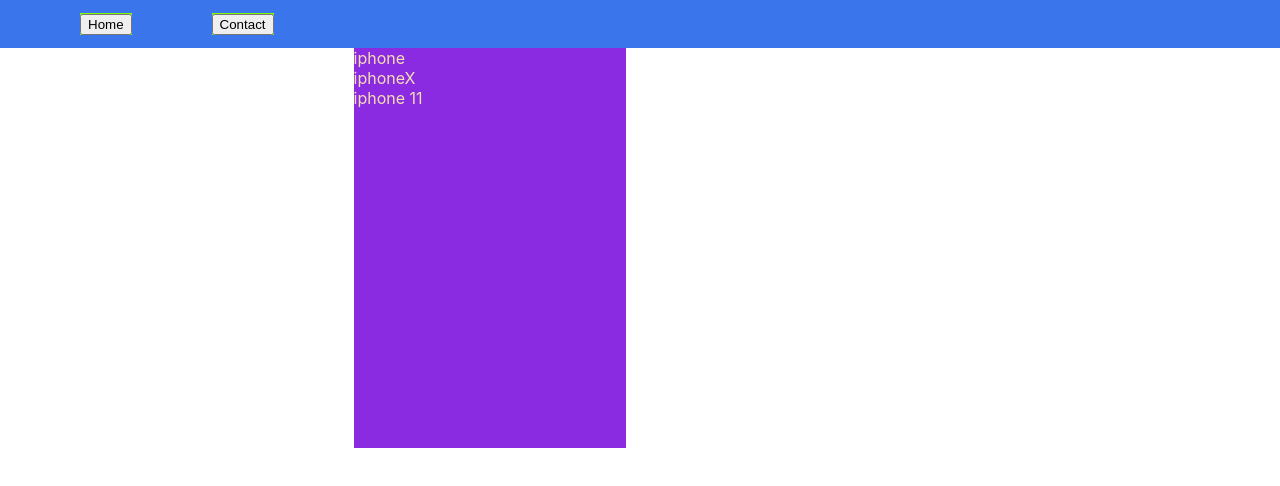
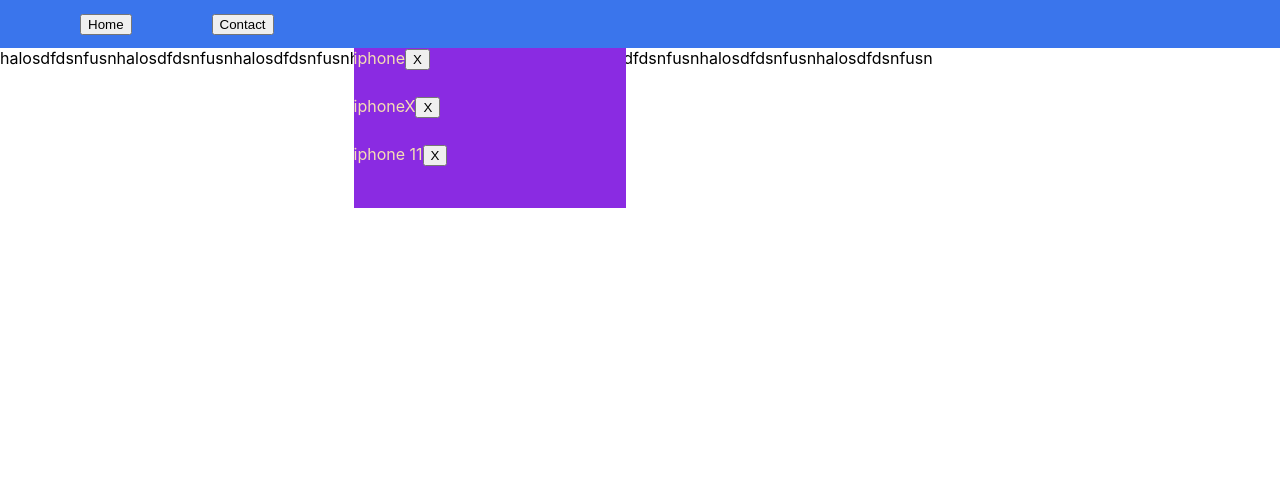
Before and after one commit to Xoviec/shop-app, a React (Create React App) app: page /contact in a window 1280 px wide. Shown: the top 486 px of the page. Built offline with nearby package versions, Linux system fonts and the light colour scheme; no server answers.

Commit message:
working cart

```diff
--- a/src/App.jsx
+++ b/src/App.jsx
@@ -31,7 +31,7 @@
     <div className="App">
       <div>
         {/* <CartItemsContainer/> */}
-        <AddCartItem title={'eesadas'}/>
+        {/* <AddCartItem title={'eesadas'}/> */}
       </div>
       {
         products ?
--- a/src/Main.jsx
+++ b/src/Main.jsx
@@ -5,6 +5,7 @@
 import { Navbar } from "./components/navbar"
 import { Product } from "./components/product"
 import { Contact } from "./components/contact"
+import './index.css';
 
 
 export const Main = () =>{
@@ -20,12 +21,19 @@
 
 
     return(
+        <>
+        <Navbar/>
+        <div className='container'>
             <Routes>
                 <Route path='/' element={<App output={output}/>}/>
                 <Route path='/contact' element={<Contact/>}/>
                 {/* <Route path='/users' element={<Users data={data} handleAddData={addData}/>}/> */}
                 <Route path='/:id' element={<Product output={output}/>}/>
             </Routes>
+        </div>
+
+        </>
+
 
     )
 }
--- a/src/app/cartItems/components/AddCartItem.js
+++ b/src/app/cartItems/components/AddCartItem.js
@@ -8,10 +8,6 @@
     const itemInput = React.createRef()
 
     const addItem = (e) =>{
-        // e.preventDefault()
-        // console.log(e.target.value)
-        // console.log(props.add('elo'))
-        // console.log(cartActions)
         props.add(e.target.value)
     }
 
--- a/src/app/cartItems/components/CartItemsContainer.js
+++ b/src/app/cartItems/components/CartItemsContainer.js
@@ -1,6 +1,7 @@
 import React, { useLayoutEffect } from "react";
 import { connect } from "react-redux";
 import cartReducer, { cartTypes } from "../duck";
+import DeleteItem from "./DeleteItem";
 
 const CartItemsContainer = (props) =>{
 
@@ -9,8 +10,9 @@
         <div>
         {
             props.items.list.map(item=>
-                <div>
+                <div className="cart-item">
                     {item}
+                    <DeleteItem id={item}/>
                 </div>
             )
         }
--- /dev/null
+++ b/src/app/cartItems/components/DeleteItem.js
@@ -0,0 +1,26 @@
+import React from "react"
+import { connect } from "react-redux"
+import actions from "../duck/actions"
+import { cartActions } from "../duck"
+
+export const DeleteItem = (props) =>{
+
+    const itemInput = React.createRef()
+
+    const deleteItem = (e) =>{
+        props.delete(e.target.value)
+    }
+
+    return(
+        <button onClick={deleteItem} value={props.id} >
+            X
+        </button>
+
+    )
+}
+
+const mapDispatchToProps = dispatch =>({
+    delete: cartItem => dispatch(actions.deleteItem(cartItem))
+})
+
+export default connect(null, mapDispatchToProps)(DeleteItem)
--- a/src/app/cartItems/duck/actions.js
+++ b/src/app/cartItems/duck/actions.js
@@ -9,7 +9,12 @@
     type: types.RESET_CART, item
 })
 
+const deleteItem = item => ({
+    type: types.DELETE_ITEM, item
+})
+
 export default {
     add,
-    reset
+    reset,
+    deleteItem
 }
--- a/src/app/cartItems/duck/reducers.js
+++ b/src/app/cartItems/duck/reducers.js
@@ -10,6 +10,9 @@
     ]
 }
 
+
+
+
 const cartReducer = (state = INITIAL_STATE, action) => {
     switch (action.type){
       case types.ADD_ITEM:
@@ -20,9 +23,13 @@
         return{
           ...state, list: []
         }
+      case types.DELETE_ITEM:
+        return{
+          ...state, list:[...state.list.filter((item)=> action.item !== item)]
+        }
 
       default:
-            return state
+      return state
     }
 }
 
--- a/src/app/cartItems/duck/types.js
+++ b/src/app/cartItems/duck/types.js
@@ -1,7 +1,9 @@
 const ADD_ITEM = 'ADD_ITEM'
 const RESET_CART = 'RESET_CART'
+const DELETE_ITEM = 'DELETE_ITEM'
 
 export default {
     ADD_ITEM,
-    RESET_CART
+    RESET_CART,
+    DELETE_ITEM
 }
--- a/src/components/navbar.jsx
+++ b/src/components/navbar.jsx
@@ -12,14 +12,16 @@
 import rootReducer from '../reducers';
 import { cartActions } from '../app/cartItems/duck';
 
-// const store = createStore(rootReducer, composeWithDevTools())
+const store = createStore(rootReducer, composeWithDevTools())
 
 
-// window.store = store
+window.store = store
 
 
 
-// store.dispatch(cartActions.add('sokoloko'))
+store.dispatch(cartActions.add('sokoloko'))
+store.dispatch(cartActions.deleteItem('iphone'))
+
 
 // console.log(cartActions.add)
 
--- a/src/components/product.jsx
+++ b/src/components/product.jsx
@@ -33,8 +33,10 @@
 
     return(
         <div className='product-page'>
+            <div className='product-info'>
             {item?.title}
             <AddCartItem title={item.title}/>
+            </div>
         </div>
     )
 }
--- a/src/index.css
+++ b/src/index.css
@@ -23,9 +23,7 @@
   gap: 5rem;
   padding-left: 5rem;
 }
-.nav-item{
-  background-color: chartreuse;
-}
+
 
 .nav-item:last-child{
   margin-top: 3rem;
@@ -42,12 +40,17 @@
 
 .cart{
   position: absolute;
-  height: 25rem;
+  height: 10rem;
   width: 17rem;
   background-color: blueviolet;
   color: wheat;
+  overflow-y: scroll
 }
 
-.navv{
-  margin-bottom: 3rem;
+.cart-item{
+  height: 3rem;
 }
+
+.container{
+  padding-top: 3rem;
+}
--- a/src/index.jsx
+++ b/src/index.jsx
@@ -14,7 +14,6 @@
   <React.StrictMode>
     <Provider store={store}>
       <BrowserRouter>
-        <Navbar/>
         <Main/>
       </BrowserRouter>
     </Provider>
```
Lines whose indentation alone changed are shown as unchanged.
